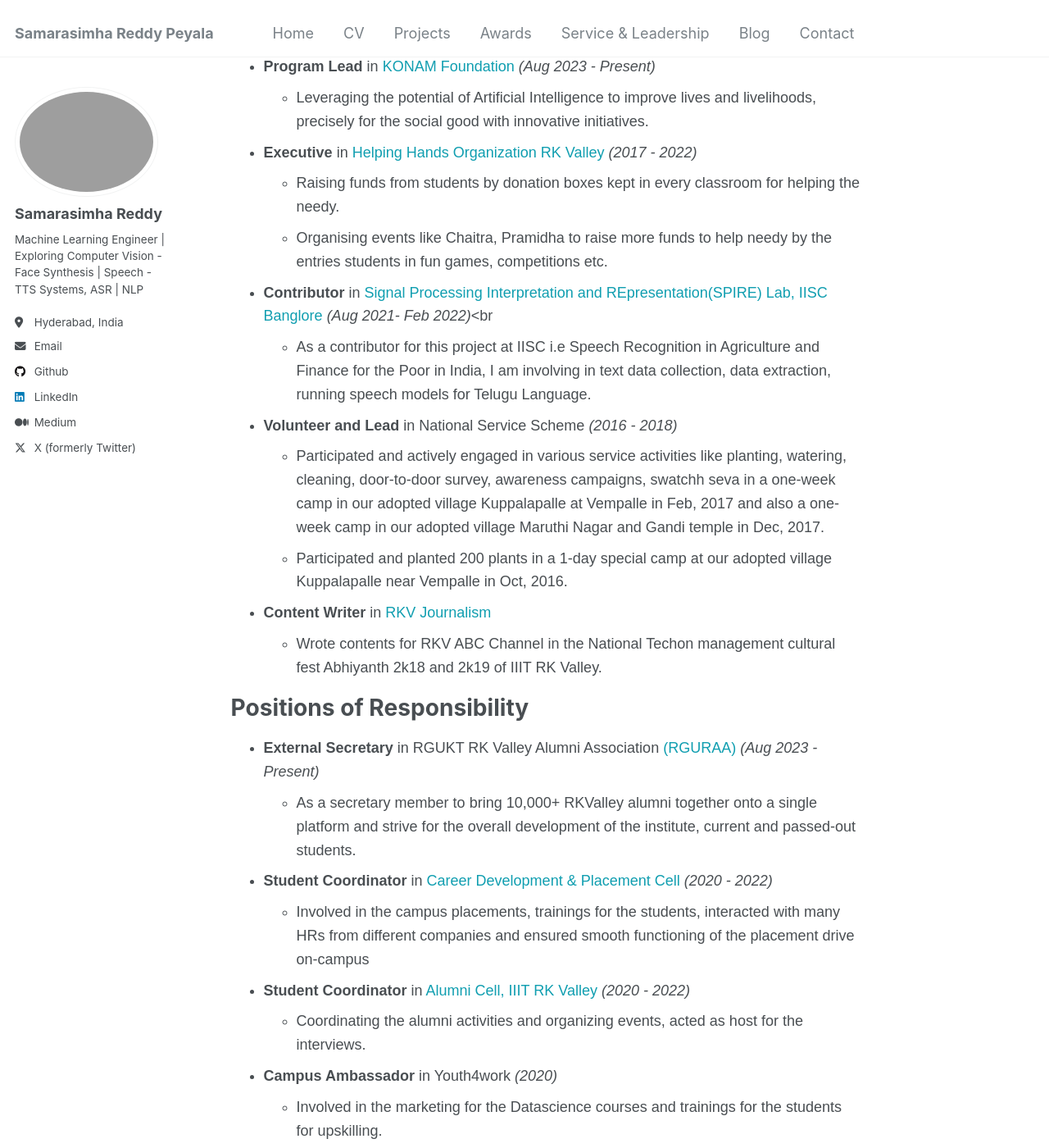
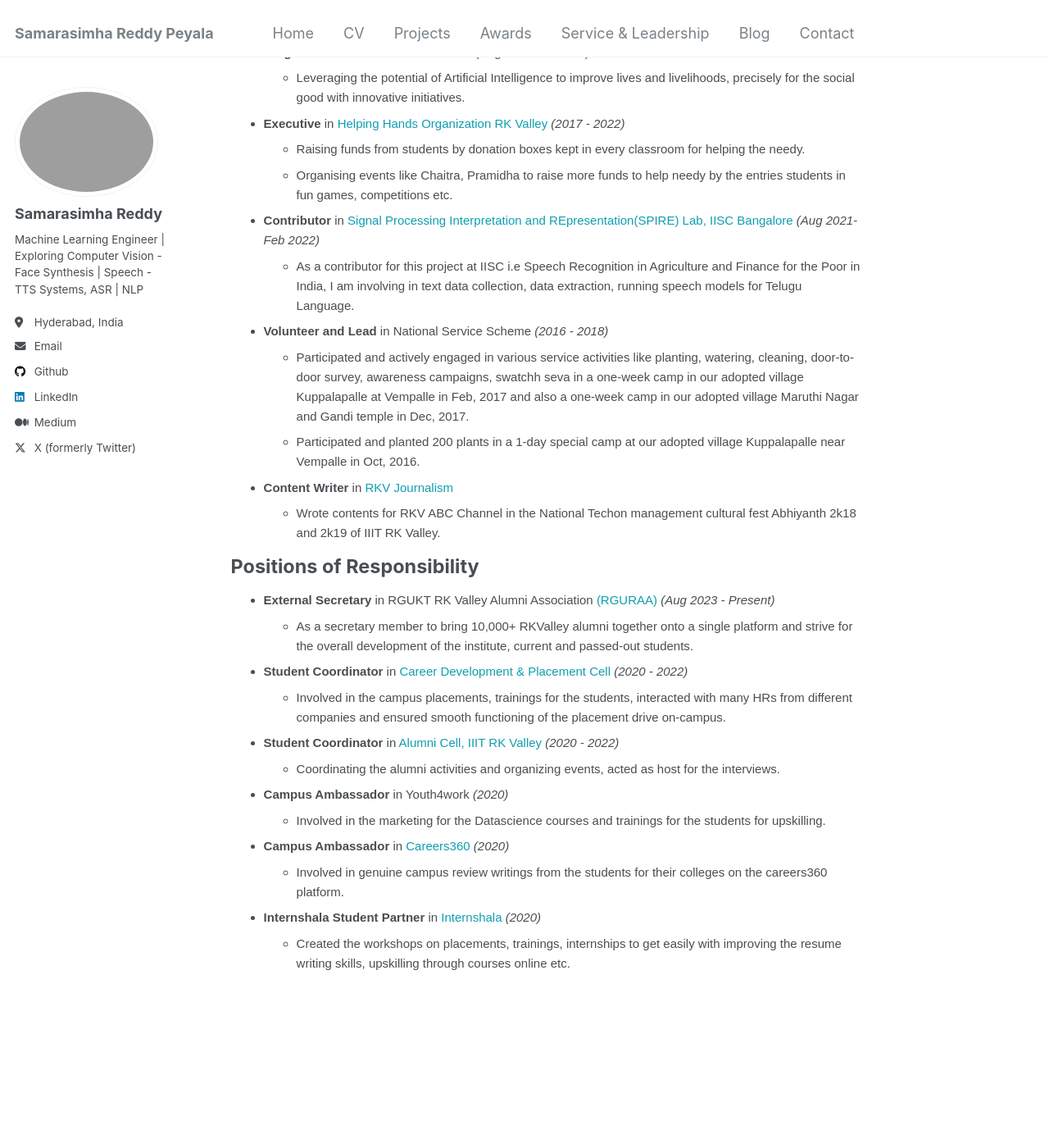
Before and after one commit to samarasimhapeyala/samarasimhapeyala.github.io, a Jekyll site: the page built from _pages/community.md, in a window 1280 px wide and 1400 px high, scrolled down 1019 px. Shown: the whole window at 82% size. Built offline with Jekyll 4.4.1, drawn with Linux system fonts in a browser that asks for light colours.

Commit message:
Update community.md

```diff
--- a/_pages/community.md
+++ b/_pages/community.md
@@ -2,125 +2,126 @@
 permalink: /community/
 author_profile: true
 ---
-<div class="content-container" style="font-family: Arial, sans-serif; line-height: 1.6;">
+<div class="content-container" style="font-family: Arial, sans-serif; line-height: 1.6; font-size: 15px;">
 
 <h1 class="page__title"></h1>
-<p style="font-size: 15px;">I am always eager to take initiatives and contribute positively, harnessing technology and innovation to give back to my nation. I firmly believe that true success lies in empowering others and uplifting communities through collaboration and shared knowledge.</p>
+<p>I am always eager to take initiatives and contribute positively, harnessing technology and innovation to give back to my nation. I firmly believe that true success lies in empowering others and uplifting communities through collaboration and shared knowledge.</p>
 
-  <style>
-        .talk-item {
-            color: #1B1212;
-            border: 1px solid #ddd;
-            border-radius: 10px;
-            padding: 10px;
-            display: flex;
-            align-items: center;
-            gap: 10px;
-            transition: box-shadow 0.3s ease; /* Smooth transition for shadow */
-        }
+<style>
+    .talk-item {
+        color: #1B1212;
+        border: 1px solid #ddd;
+        border-radius: 10px;
+        padding: 10px;
+        display: flex;
+        align-items: center;
+        gap: 10px;
+        transition: box-shadow 0.3s ease; /* Smooth transition for shadow */
+    }
 
-        .talk-item:hover {
-            box-shadow: 0 4px 15px rgba(0, 0, 0, 0.2); /* Shadow effect on hover */
-        }
+    .talk-item:hover {
+        box-shadow: 0 4px 15px rgba(0, 0, 0, 0.2); /* Shadow effect on hover */
+    }
 
-        .talk-image {
-            width: 450px;
-            height: auto;
-            border-radius: 8px;
-        }
-        .talk-image1 {
-            width: 315px;
-            height: auto;
-            border-radius: 8px;
-        }
-    </style>
+    .talk-image {
+        width: 450px;
+        height: auto;
+        border-radius: 8px;
+    }
+    .talk-image1 {
+        width: 315px;
+        height: auto;
+        border-radius: 8px;
+    }
+</style>
 
-  <div class="talk-container">
-        <div class="talk-item">
-            <img src="../images/g3.jpg" alt="Talk 1" class="talk-image" />
-            <img src="../images/g8.png" alt="Talk 2" class="talk-image" />
-        </div>
-        <div class="talk-item">
-          <img src="../images/g4.png" alt="Talk 1" class="talk-image1" />
-          <img src="../images/g55.jpg" alt="Talk 2" class="talk-image1" />
-          <img src="../images/n.JPG" alt="Talk 2" class="talk-image1" />
-      </div>
+<div class="talk-container">
+    <div class="talk-item">
+        <img src="../images/g3.jpg" alt="Talk 1" class="talk-image" />
+        <img src="../images/g8.png" alt="Talk 2" class="talk-image" />
     </div>
-    <br>
-    <h1 id="volunteer-experience">Volunteer Experience</h1>
-      <ul>
-        <li>
-          <strong>Program Lead</strong> in <a href="https://konamfoundation.org/" style="color: rgb(16, 158, 176); text-decoration: none; ">KONAM Foundation</a><em> (Aug 2023 - Present)</em><br>
-          <ul>
-              <li>Leveraging the potential of Artificial Intelligence to improve lives and livelihoods, precisely for the social good with innovative initiatives.</li>
-            </ul>
-      </li>
-      <li>
-          <strong>Executive</strong> in <a href="https://www.linkedin.com/company/helping-hands-organisation-rkvalley/posts/?feedView=all" style="color: rgb(16, 158, 176); text-decoration: none;">Helping Hands Organization RK Valley</a><em> (2017 - 2022)</em><br>
-          <ul>
-              <li>Raising funds from students by donation boxes kept in every classroom for helping the needy.</li>
-              <li>Organising events like Chaitra, Pramidha to raise more funds to help needy by the entries students in fun games, competitions etc.</li>
-          </ul>
-      </li>
-
-  <li>
-        <strong>Contributor</strong> in <a href="https://respin.iisc.ac.in/students/peyala%20samarasimha%20reddy" style="color: rgb(16, 158, 176); text-decoration: none;">Signal Processing Interpretation and REpresentation(SPIRE) Lab, IISC Banglore</a><em> (Aug 2021- Feb 2022)</em><br<br>
+    <div class="talk-item">
+        <img src="../images/g4.png" alt="Talk 1" class="talk-image1" />
+        <img src="../images/g55.jpg" alt="Talk 2" class="talk-image1" />
+        <img src="../images/n.JPG" alt="Talk 2" class="talk-image1" />
+    </div>
+</div>
+<br>
+<h1 id="volunteer-experience">Volunteer Experience</h1>
+<ul>
+    <li>
+        <strong>Program Lead</strong> in <a href="https://konamfoundation.org/" style="color: rgb(16, 158, 176); text-decoration: none;">KONAM Foundation</a><em> (Aug 2023 - Present)</em><br>
         <ul>
-          <li>As a contributor for this project at IISC i.e Speech Recognition in Agriculture and Finance for the Poor in India, I am involving in text data collection, data extraction, running speech models for Telugu Language.</li>
+            <li>Leveraging the potential of Artificial Intelligence to improve lives and livelihoods, precisely for the social good with innovative initiatives.</li>
         </ul>
-
-  </li>
-        <li>
-          <strong>Volunteer and Lead</strong> in National Service Scheme <em>(2016 - 2018)</em><br>
-          <ul>
+    </li>
+    <li>
+        <strong>Executive</strong> in <a href="https://www.linkedin.com/company/helping-hands-organisation-rkvalley/posts/?feedView=all" style="color: rgb(16, 158, 176); text-decoration: none;">Helping Hands Organization RK Valley</a><em> (2017 - 2022)</em><br>
+        <ul>
+            <li>Raising funds from students by donation boxes kept in every classroom for helping the needy.</li>
+            <li>Organising events like Chaitra, Pramidha to raise more funds to help needy by the entries students in fun games, competitions etc.</li>
+        </ul>
+    </li>
+    <li>
+        <strong>Contributor</strong> in <a href="https://respin.iisc.ac.in/students/peyala%20samarasimha%20reddy" style="color: rgb(16, 158, 176); text-decoration: none;">Signal Processing Interpretation and REpresentation(SPIRE) Lab, IISC Bangalore</a><em> (Aug 2021- Feb 2022)</em><br>
+        <ul>
+            <li>As a contributor for this project at IISC i.e Speech Recognition in Agriculture and Finance for the Poor in India, I am involving in text data collection, data extraction, running speech models for Telugu Language.</li>
+        </ul>
+    </li>
+    <li>
+        <strong>Volunteer and Lead</strong> in National Service Scheme <em>(2016 - 2018)</em><br>
+        <ul>
             <li>Participated and actively engaged in various service activities like planting, watering, cleaning, door-to-door survey, awareness campaigns, swatchh seva in a one-week camp in our adopted village Kuppalapalle at Vempalle in Feb, 2017 and also a one-week camp in our adopted village Maruthi Nagar and Gandi temple in Dec, 2017.</li>
             <li>Participated and planted 200 plants in a 1-day special camp at our adopted village Kuppalapalle near Vempalle in Oct, 2016.</li>
-          </ul>
-        </li>
+        </ul>
+    </li>
+    <li>
+        <strong>Content Writer</strong> in <a href="https://www.youtube.com/@rkvabc1630" style="color: rgb(16, 158, 176); text-decoration: none;">RKV Journalism</a><br>
+        <ul>
+            <li>Wrote contents for RKV ABC Channel in the National Techon management cultural fest Abhiyanth 2k18 and 2k19 of IIIT RK Valley.</li>
+        </ul>
+    </li>
+</ul>
 
-  <li>
-          <strong>Content Writer</strong> in <a href="https://www.youtube.com/@rkvabc1630" style="color: rgb(16, 158, 176); text-decoration: none;">RKV Journalism</a><br>
-          <ul>
-            <li>Wrote contents for RKV ABC Channel in the National Techon management cultural fest Abhiyanth 2k18 and 2k19 of IIIT RK Valley.</li>
-          </ul>
-
-  </li>
-  </ul>
-
-  <h1 id="positions-of-responsibility">Positions of Responsibility</h1>
+<h1 id="positions-of-responsibility">Positions of Responsibility</h1>
 
 <ul>
-  <li>
-    <strong>External Secretary</strong> in RGUKT RK Valley Alumni Association <a href="https://alumni.rguktrkv.ac.in/" style="color: rgb(16, 158, 176); text-decoration: none;">(RGURAA)</a><em> (Aug 2023 - Present)</em><br>
-    <ul>
-    <li>As a secretary member to bring 10,000+ RKValley alumni together onto a single platform and strive for the overall development of the institute, current and passed-out students.</li></ul>
-  </li>
-  <li>
-    <strong>Student Coordinator</strong> in <a href="https://www.linkedin.com/company/career-development-and-placement-cell-cdpc-rgukt-rk-valley" style="color: rgb(16, 158, 176); text-decoration: none;">Career Development & Placement Cell</a><em> (2020 - 2022)</em><br>
-    <ul><li>Involved in the campus placements, trainings for the students, interacted with many HRs from different companies and ensured smooth functioning of the placement drive on-campus</li></ul>
-  </li>
-
-  <li>
-    <strong>Student Coordinator</strong> in <a href="https://www.youtube.com/@RGURAA"  style="color: rgb(16, 158, 176); text-decoration: none;"> Alumni Cell, IIIT RK Valley</a><em> (2020 - 2022)</em><br>
-    <ul><li>
-   Coordinating the alumni activities and organizing events, acted as host for the interviews.</li> </ul>
-  </li>
-
-  <li>
-    <strong>Campus Ambassador</strong> in Youth4work<em> (2020)</em><br>
-    <ul><li>
-      Involved in the marketing for the Datascience courses and trainings for the students for upskilling.</li> </ul>
-  </li>
-  <li>
-    <strong>Campus Ambassador</strong> in <a href="https://www.careers360.com/" style="color: rgb(16, 158, 176); text-decoration: none;">Careers360</a><em> (2020)</em><br>
-    <ul><li>
-      Involved in genuine campus review writings from the students for their colleges on the careers360 platform.</li> </ul>
-  </li>
-  <li>
-    <strong>Internshala Student Partner</strong> in <a href="https://internshala.com/" style="color: rgb(16, 158, 176); text-decoration: none;">Internshala</a><em> (2020)</em><br>
-    <ul><li>
-      Created the workshops on placements, trainings, internships to get easily with improving the resume writing skills, upskilling through courses online etc.</li> </ul>
-  </li>
+    <li>
+        <strong>External Secretary</strong> in RGUKT RK Valley Alumni Association <a href="https://alumni.rguktrkv.ac.in/" style="color: rgb(16, 158, 176); text-decoration: none;">(RGURAA)</a><em> (Aug 2023 - Present)</em><br>
+        <ul>
+            <li>As a secretary member to bring 10,000+ RKValley alumni together onto a single platform and strive for the overall development of the institute, current and passed-out students.</li>
+        </ul>
+    </li>
+    <li>
+        <strong>Student Coordinator</strong> in <a href="https://www.linkedin.com/company/career-development-and-placement-cell-cdpc-rgukt-rk-valley" style="color: rgb(16, 158, 176); text-decoration: none;">Career Development & Placement Cell</a><em> (2020 - 2022)</em><br>
+        <ul>
+            <li>Involved in the campus placements, trainings for the students, interacted with many HRs from different companies and ensured smooth functioning of the placement drive on-campus.</li>
+        </ul>
+    </li>
+    <li>
+        <strong>Student Coordinator</strong> in <a href="https://www.youtube.com/@RGURAA" style="color: rgb(16, 158, 176); text-decoration: none;"> Alumni Cell, IIIT RK Valley</a><em> (2020 - 2022)</em><br>
+        <ul>
+            <li>Coordinating the alumni activities and organizing events, acted as host for the interviews.</li>
+        </ul>
+    </li>
+    <li>
+        <strong>Campus Ambassador</strong> in Youth4work<em> (2020)</em><br>
+        <ul>
+            <li>Involved in the marketing for the Datascience courses and trainings for the students for upskilling.</li>
+        </ul>
+    </li>
+    <li>
+        <strong>Campus Ambassador</strong> in <a href="https://www.careers360.com/" style="color: rgb(16, 158, 176); text-decoration: none;">Careers360</a><em> (2020)</em><br>
+        <ul>
+            <li>Involved in genuine campus review writings from the students for their colleges on the careers360 platform.</li>
+        </ul>
+    </li>
+    <li>
+        <strong>Internshala Student Partner</strong> in <a href="https://internshala.com/" style="color: rgb(16, 158, 176); text-decoration: none;">Internshala</a><em> (2020)</em><br>
+        <ul>
+            <li>Created the workshops on placements, trainings, internships to get easily with improving the resume writing skills, upskilling through courses online etc.</li>
+        </ul>
+    </li>
 </ul>
 
-  </div>
+</div>
```
